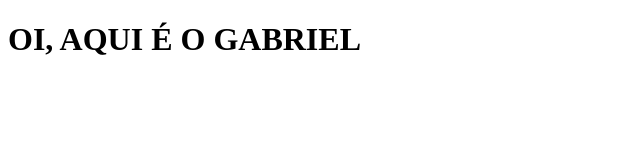
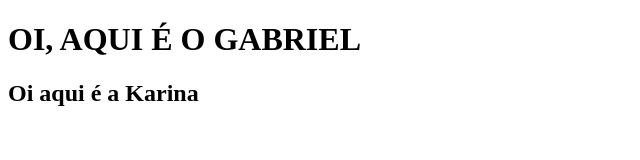
Before and after one commit to gdcorreia/ATVV7, a plain HTML site: page index.html in a window 1280 px wide. Shown: the whole page, without its empty margins (0-640 px from the left). Drawn offline with Linux system fonts and the light colour scheme.

Commit message:
Inclusão do título Karina

```diff
--- a/index.html
+++ b/index.html
@@ -8,5 +8,6 @@
 </head>
 <body>
     <h1>OI, AQUI É O GABRIEL</h1>
+    <H2>Oi aqui é a Karina</H2>
 </body>
 </html>
```
